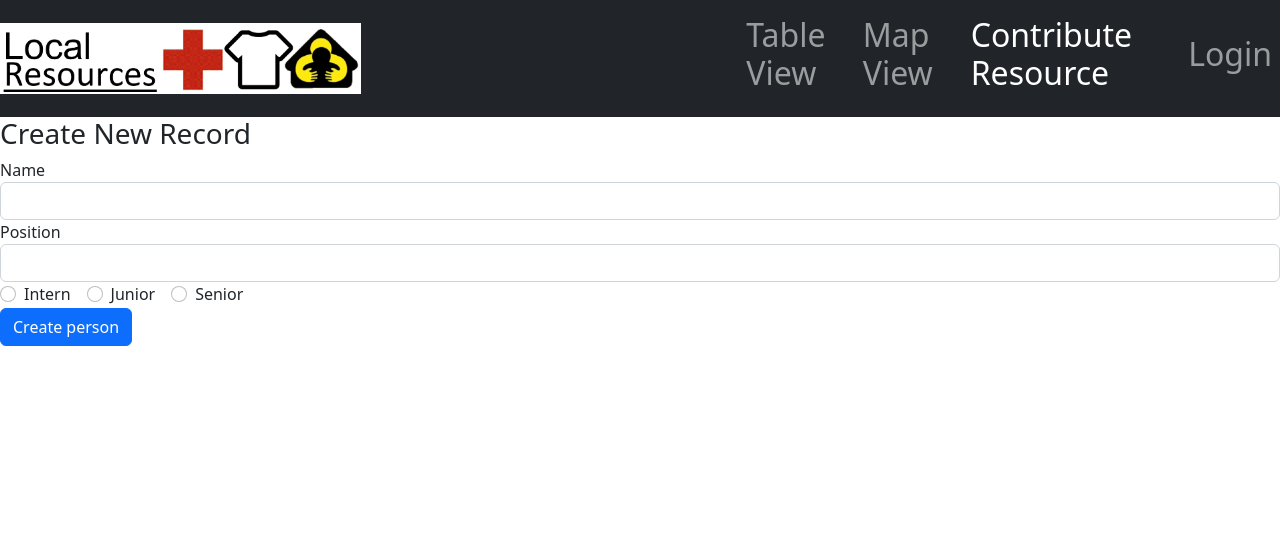
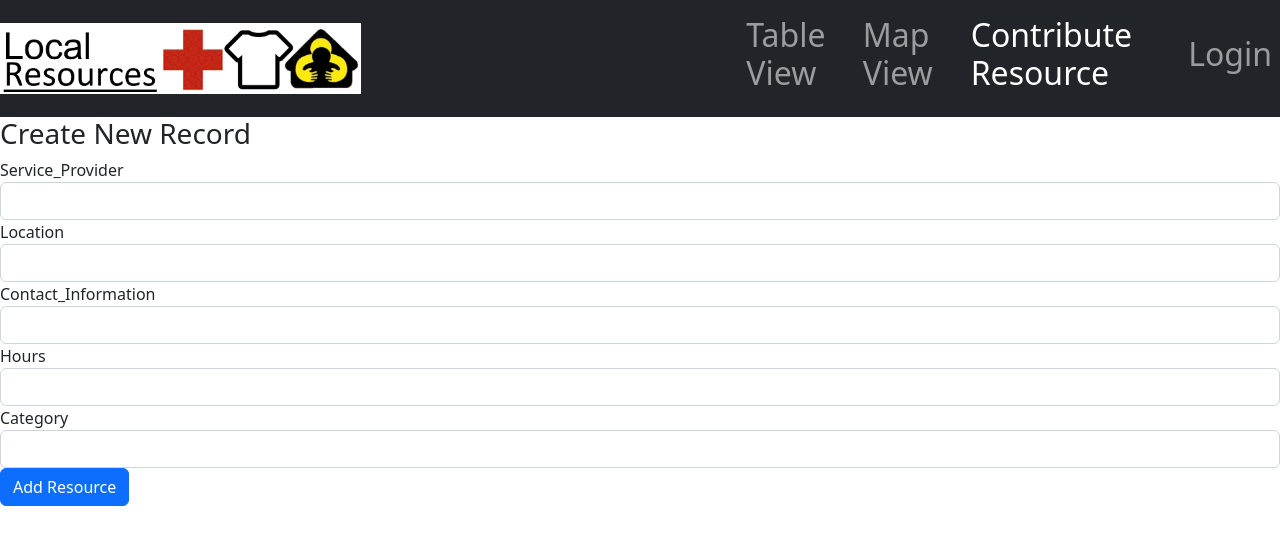
Before and after one commit to zmelson/LocalResources, a React (Create React App) app in the folder mern/client/: page /create in a window 1280 px wide. Shown: the top 544 px of the page. Built offline with nearby package versions, Linux system fonts and the light colour scheme.

Commit message:
Updated edit and create to reflect the correct titles in our database so that the user can add to the database!

```diff
--- a/mern/client/package.json
+++ b/mern/client/package.json
@@ -9,7 +9,7 @@
     "bootstrap": "^5.2.2",
     "react": "^18.2.0",
     "react-dom": "^18.2.0",
-    "react-router-dom": "^6.4.2",
+    "react-router-dom": "^6.4.3",
     "react-scripts": "5.0.1",
     "web-vitals": "^2.1.4"
   },
--- a/mern/client/src/components/create.js
+++ b/mern/client/src/components/create.js
@@ -3,9 +3,11 @@ import { useNavigate } from "react-router";
 
 export default function Create() {
  const [form, setForm] = useState({
-   name: "",
-   position: "",
-   level: "",
+   Service_Provider: "",
+   Location: "",
+   Contact_Information: "",
+   Hours: "",
+   Category: "",
  });
  const navigate = useNavigate();
 
@@ -35,7 +37,11 @@ export default function Create() {
      return;
    });
 
-   setForm({ name: "", position: "", level: "" });
+   setForm({ Service_Provider: "",
+     Location: "",
+     Contact_Information: "",
+     Hours: "",
+     Category: "", });
    navigate("/");
  }
 
@@ -45,67 +51,61 @@ export default function Create() {
      <h3>Create New Record</h3>
      <form onSubmit={onSubmit}>
        <div className="form-group">
-         <label htmlFor="name">Name</label>
+         <label htmlFor="Service_Provider">Service_Provider</label>
          <input
            type="text"
            className="form-control"
            id="name"
-           value={form.name}
-           onChange={(e) => updateForm({ name: e.target.value })}
+           value={form.Service_Provider}
+           onChange={(e) => updateForm({ Service_Provider: e.target.value })}
          />
        </div>
        <div className="form-group">
-         <label htmlFor="position">Position</label>
+         <label htmlFor="Location">Location</label>
          <input
            type="text"
            className="form-control"
-           id="position"
-           value={form.position}
-           onChange={(e) => updateForm({ position: e.target.value })}
+           id="Location"
+           value={form.Location}
+           onChange={(e) => updateForm({ Location: e.target.value })}
          />
        </div>
        <div className="form-group">
-         <div className="form-check form-check-inline">
+         <label htmlFor="Contact_Information">Contact_Information</label>
          <input
-             className="form-check-input"
-             type="radio"
-             name="positionOptions"
-             id="positionIntern"
-             value="Intern"
-             checked={form.level === "Intern"}
-             onChange={(e) => updateForm({ level: e.target.value })}
+             type="text"
+             className="form-control"
+             id="Contact_Information"
+             value={form.Contact_Information}
+             onChange={(e) => updateForm({ Contact_Information: e.target.value })}
          />
-           <label htmlFor="positionIntern" className="form-check-label">Intern</label>
        </div>
-         <div className="form-check form-check-inline">
+       <div className="form-group">
+         <label htmlFor="Hours">Hours</label>
          <input
-             className="form-check-input"
-             type="radio"
-             name="positionOptions"
-             id="positionJunior"
-             value="Junior"
-             checked={form.level === "Junior"}
-             onChange={(e) => updateForm({ level: e.target.value })}
+             type="text"
+             className="form-control"
+             id="Hours"
+             value={form.Hours}
+             onChange={(e) => updateForm({ Hours: e.target.value })}
          />
-           <label htmlFor="positionJunior" className="form-check-label">Junior</label>
        </div>
-         <div className="form-check form-check-inline">
+       <div className="form-group">
+         <label htmlFor="Category">Category</label>
          <input
-             className="form-check-input"
-             type="radio"
-             name="positionOptions"
-             id="positionSenior"
-             value="Senior"
-             checked={form.level === "Senior"}
-             onChange={(e) => updateForm({ level: e.target.value })}
+             type="text"
+             className="form-control"
+             id="Category"
+             value={form.Category}
+             onChange={(e) => updateForm({ Category: e.target.value })}
          />
-           <label htmlFor="positionSenior" className="form-check-label">Senior</label>
        </div>
-       </div>
+
+
        <div className="form-group">
          <input
            type="submit"
-           value="Create person"
+           value="Add Resource"
            className="btn btn-primary"
          />
        </div>
--- a/mern/client/src/components/edit.js
+++ b/mern/client/src/components/edit.js
@@ -3,10 +3,11 @@ import { useParams, useNavigate } from "react-router";
 
 export default function Edit() {
  const [form, setForm] = useState({
-   name: "",
-   position: "",
-   level: "",
-   records: [],
+   Service_Provider: "",
+   Location: "",
+   Contact_Information: "",
+   Hours: "",
+   Category: "",
  });
  const params = useParams();
  const navigate = useNavigate();
@@ -47,9 +48,11 @@ export default function Edit() {
  async function onSubmit(e) {
    e.preventDefault();
    const editedPerson = {
-     name: form.name,
-     position: form.position,
-     level: form.level,
+     Service_Provider: form.Service_Provider,
+     Location: form.Location,
+     Contact_Information: form.Contact_Information,
+     Hours: form.Hours,
+     Category: form.Category,
    };
 
    // This will send a post request to update the data in the database.
@@ -70,62 +73,54 @@ export default function Edit() {
      <h3>Update Record</h3>
      <form onSubmit={onSubmit}>
        <div className="form-group">
-         <label htmlFor="name">Name: </label>
+         <label htmlFor="Service_Provider">Service_Provider: </label>
          <input
            type="text"
            className="form-control"
-           id="name"
-           value={form.name}
-           onChange={(e) => updateForm({ name: e.target.value })}
+           id="Service_Provider"
+           value={form.Service_Provider}
+           onChange={(e) => updateForm({ Service_Provider: e.target.value })}
          />
        </div>
        <div className="form-group">
-         <label htmlFor="position">Position: </label>
+         <label htmlFor="Location">Location: </label>
          <input
            type="text"
            className="form-control"
-           id="position"
-           value={form.position}
-           onChange={(e) => updateForm({ position: e.target.value })}
+           id="Location"
+           value={form.Location}
+           onChange={(e) => updateForm({ Location: e.target.value })}
          />
        </div>
        <div className="form-group">
-         <div className="form-check form-check-inline">
+         <label htmlFor="Contact Information">Contact_Information: </label>
          <input
-             className="form-check-input"
-             type="radio"
-             name="positionOptions"
-             id="positionIntern"
-             value="Intern"
-             checked={form.level === "Intern"}
-             onChange={(e) => updateForm({ level: e.target.value })}
+             type="text"
+             className="form-control"
+             id="Contact_Information"
+             value={form.Contact_Information}
+             onChange={(e) => updateForm({ Contact_Information: e.target.value })}
          />
-           <label htmlFor="positionIntern" className="form-check-label">Intern</label>
        </div>
-         <div className="form-check form-check-inline">
+       <div className="form-group">
+         <label htmlFor="Hours">Hours: </label>
          <input
-             className="form-check-input"
-             type="radio"
-             name="positionOptions"
-             id="positionJunior"
-             value="Junior"
-             checked={form.level === "Junior"}
-             onChange={(e) => updateForm({ level: e.target.value })}
+             type="text"
+             className="form-control"
+             id="Hours"
+             value={form.Hours}
+             onChange={(e) => updateForm({ Hours: e.target.value })}
          />
-           <label htmlFor="positionJunior" className="form-check-label">Junior</label>
        </div>
-         <div className="form-check form-check-inline">
+       <div className="form-group">
+         <label htmlFor="Category">Category: </label>
          <input
-             className="form-check-input"
-             type="radio"
-             name="positionOptions"
-             id="positionSenior"
-             value="Senior"
-             checked={form.level === "Senior"}
-             onChange={(e) => updateForm({ level: e.target.value })}
+             type="text"
+             className="form-control"
+             id="Category"
+             value={form.Category}
+             onChange={(e) => updateForm({ Category: e.target.value })}
          />
-           <label htmlFor="positionSenior" className="form-check-label">Senior</label>
-       </div>
        </div>
        <br />
 
```
Also changed, not shown: 1 other file (tests, documents, lock files or other folders). Lines whose indentation alone changed are shown as unchanged.
